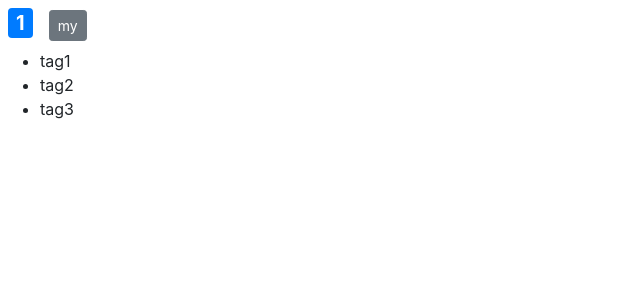
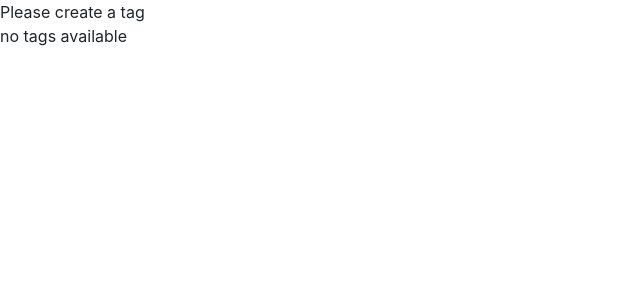
Before and after one commit to Sumanthku17/counter-mosh, a React (Create React App) app: page / in a window 1280 px wide. Shown: the top 300 px of the page, without its empty margins (0-640 px from the left). Built offline with nearby package versions, Linux system fonts and the light colour scheme.

Commit message:
JSX conditions using &&

```diff
--- a/src/components/counter.jsx
+++ b/src/components/counter.jsx
@@ -4,13 +4,18 @@ class Counter extends Component {
     state =
     {
         count : 1,
-        tag : ['tag1','tag2','tag3']
+        tag : []
     };
-    styles =
+
+    renderTags()
     {
-        fontWeight : "bold",
-        fontSize : 20
-    };
+        if(this.state.tag.length === 0)
+            return <p>no tags available</p>
+        return <ul>
+            {this.state.tag.map(tag => <li key= {tag}>{tag}</li>)}
+        </ul>
+    }
+
     render() {
 
         //let classs = this.badgeColorProvision();
@@ -18,26 +23,12 @@ class Counter extends Component {
         return (
 
         <React.Fragment>
-            <span style={this.styles} className={this.badgeColorProvision()}>{this.myfunc()}</span>
-            <button className="btn btn-secondary btn-sm m-2">my</button>
-            <ul>
-                {this.state.tag.map(tag => <li key= {tag}>{tag}</li>)}
-            </ul>
-        </React.Fragment> // key need to be specified to take out react warning
+            {this.state.tag.length === 0 && "Please create a tag"}
+            {this.renderTags()}
+        </React.Fragment> // conditions in JSX be like: {this.state.tag.length === 0 && "Please create a tag"} // o/p : Please create a tag
         );
     }
 
-    badgeColorProvision() {
-        let classs = "badge m-2 badge-";
-        classs += this.co === 0 ? "warning" : "primary";
-        return classs;
-    }
-
-    myfunc()
-    {
-        const {count : co} = this.state; //obj destruction
-        return co === 0 ? "ZERO" : co;
-    }
 
 }
 
```
